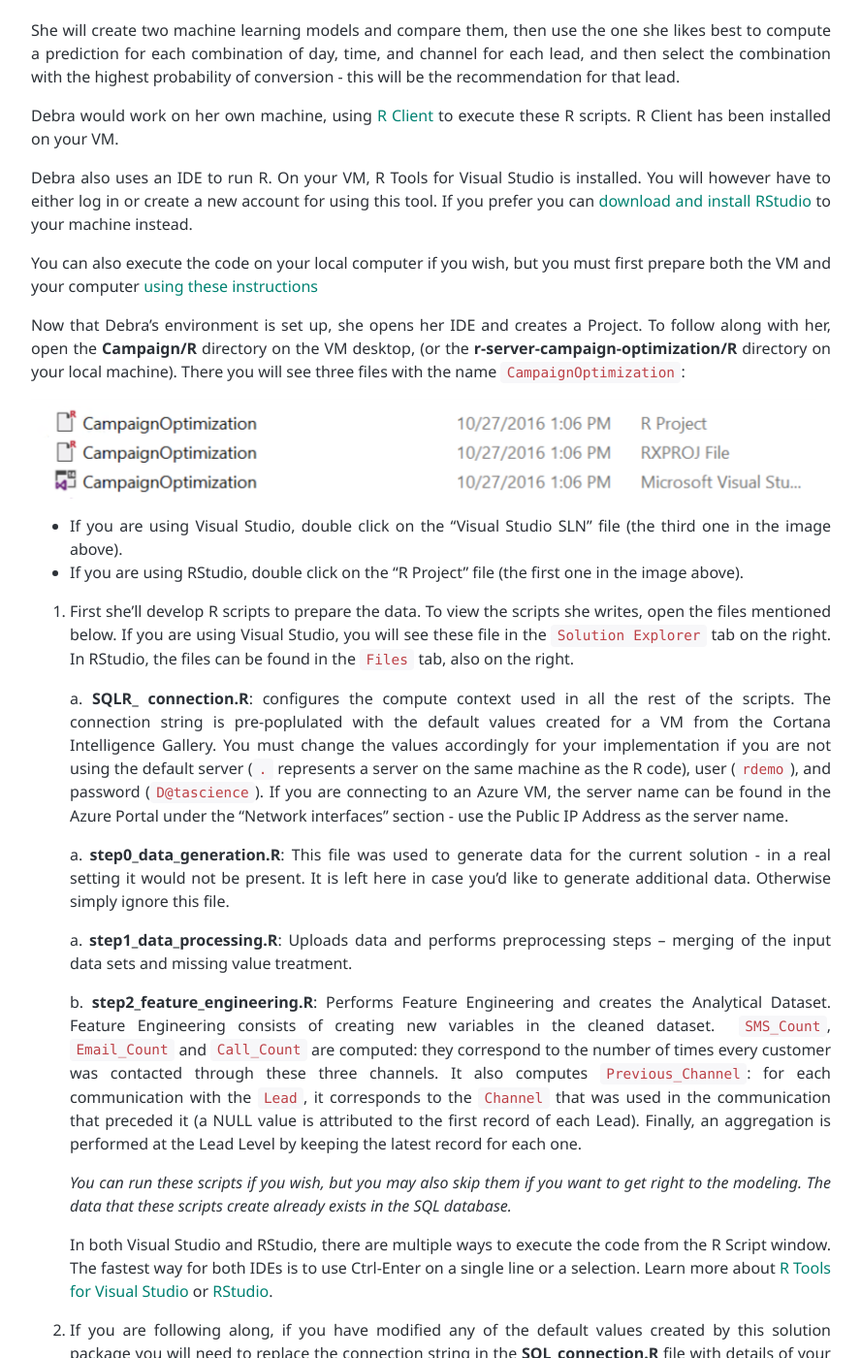
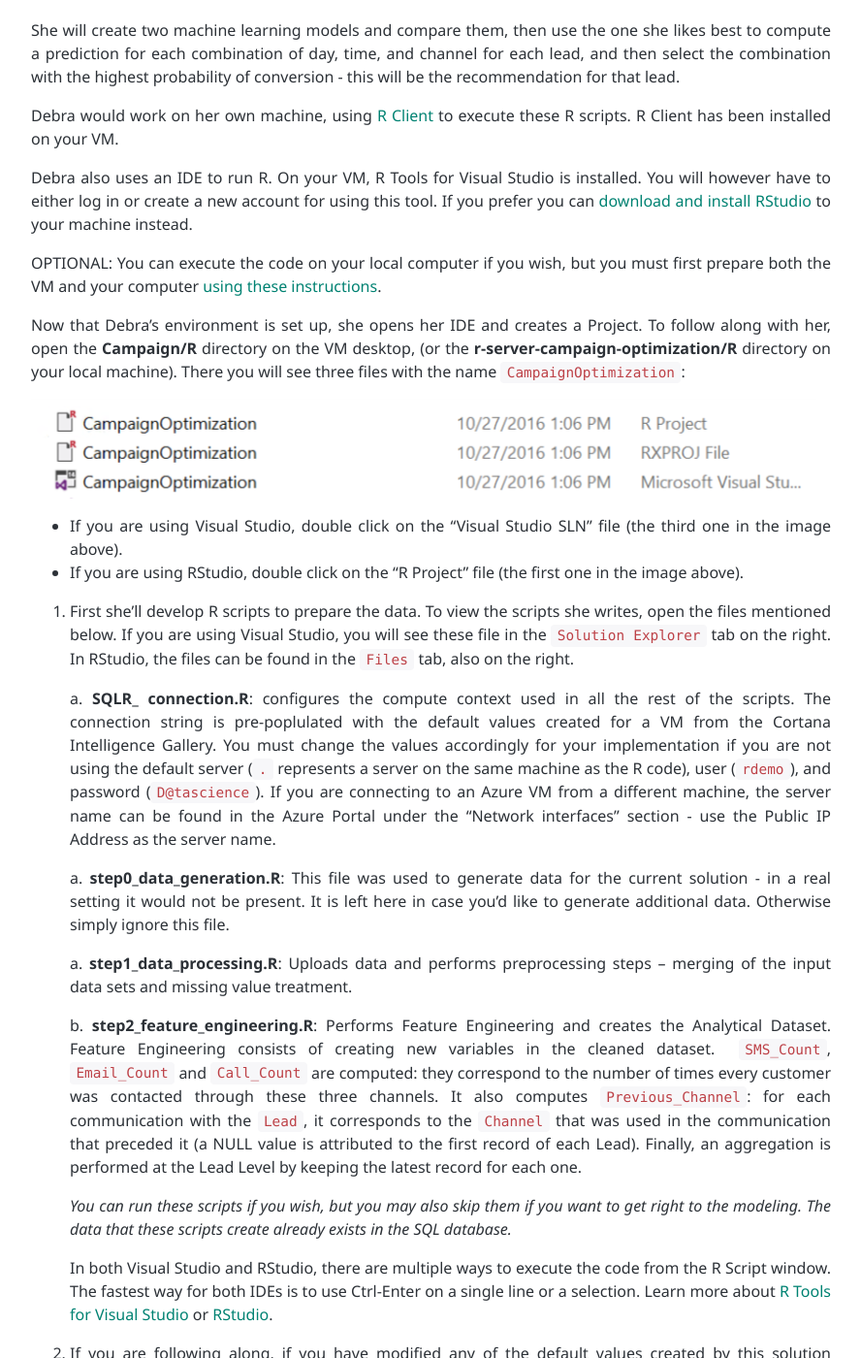
Before and after one commit to microsoft/r-server-campaign-optimization, a Jekyll site: the page built from CIG_Workflow.md, in a window 1280 px wide and 1400 px high, scrolled down 1329 px. Shown: the whole window at 97% size, without its empty margins (53-941 px from the left). Built offline with Jekyll 4.4.1, drawn with Linux system fonts in a browser that asks for light colours; nearby versions of some CDN libraries.

Commit message:
clarifications

```diff
--- a/CIG_Workflow.md
+++ b/CIG_Workflow.md
@@ -53,7 +53,7 @@
 
 Debra also uses an IDE to run R.  On your VM, R Tools for Visual Studio is installed.  You will however have to either log in or create a new account for using this tool.  If you prefer you can <a href="https://www.rstudio.com/products/rstudio/download3/" target="_blank">download and install RStudio</a> to your machine instead.
 
-You can also execute the code on your local computer if you wish, but you must first  prepare both the VM and your computer <a href="local.html">using these instructions</a>
+OPTIONAL: You can execute the code on your local computer if you wish, but you must first  prepare both the VM and your computer <a href="local.html">using these instructions</a>.
 
 
 Now that Debra's environment is set up, she  opens her IDE and creates a Project.  To follow along with her, open the **Campaign/R** directory on the VM desktop, (or the **r-server-campaign-optimization/R** directory on your local machine).  There you will see three files with the name `CampaignOptimization`:
--- a/_includes/step2.md
+++ b/_includes/step2.md
@@ -1,7 +1,7 @@
 
 1.  First she'll develop R scripts to prepare the data.  To view the scripts she writes, open the files mentioned below.  If you are using Visual Studio, you will see these file in the `Solution Explorer` tab on the right.  In RStudio, the files can be found in the `Files` tab, also on the right.
 
-    a.  **SQLR_ connection.R**: configures the compute context used in all the rest of the scripts. The connection string is pre-poplulated with the default values created for a VM from the Cortana Intelligence Gallery.  You must  change the values accordingly for your implementation if you are not using the default server (`.` represents a server on the same machine as the R code),  user (`rdemo`), and password (`D@tascience`).  If you are connecting to an Azure VM, the server name can be found in the Azure Portal under the "Network interfaces" section - use the Public IP Address as the server name.
+    a.  **SQLR_ connection.R**: configures the compute context used in all the rest of the scripts. The connection string is pre-poplulated with the default values created for a VM from the Cortana Intelligence Gallery.  You must  change the values accordingly for your implementation if you are not using the default server (`.` represents a server on the same machine as the R code),  user (`rdemo`), and password (`D@tascience`).  If you are connecting to an Azure VM from a different machine, the server name can be found in the Azure Portal under the "Network interfaces" section - use the Public IP Address as the server name.
 
     a.  **step0_data_generation.R**:  This file was used to generate data for the current solution - in a real setting it would not be present.  It is left here in case you'd like to generate additional data.  Otherwise simply ignore this file.
 
```
